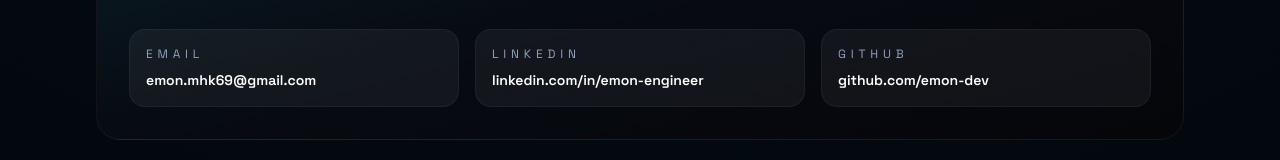
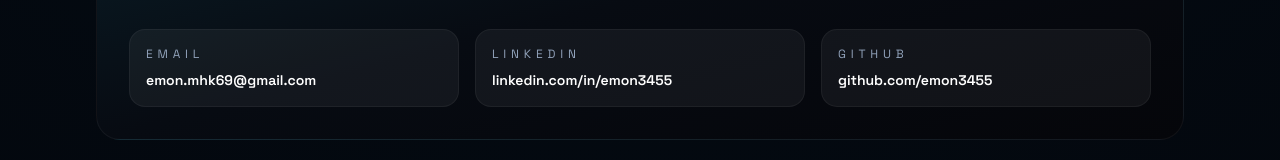
Before and after one commit to emon3455/my-portfolio, a Next.js app: page / in a window 1280 px wide. Shown: the part 6614-6774 px from the top of the page. Built offline with nearby package versions, Linux system fonts and the light colour scheme.

Commit message:
contact info updated

```diff
--- a/src/data/portfolio.ts
+++ b/src/data/portfolio.ts
@@ -190,13 +190,13 @@ export const contactLinks = [
   },
   {
     label: "LinkedIn",
-    value: "linkedin.com/in/emon-engineer",
-    href: "https://www.linkedin.com/in/emon-engineer",
+    value: "linkedin.com/in/emon3455",
+    href: "https://www.linkedin.com/in/emon3455",
   },
   {
     label: "GitHub",
-    value: "github.com/emon-dev",
-    href: "https://github.com/emon-dev",
+    value: "github.com/emon3455",
+    href: "https://github.com/emon3455",
   },
 ];
 
```
